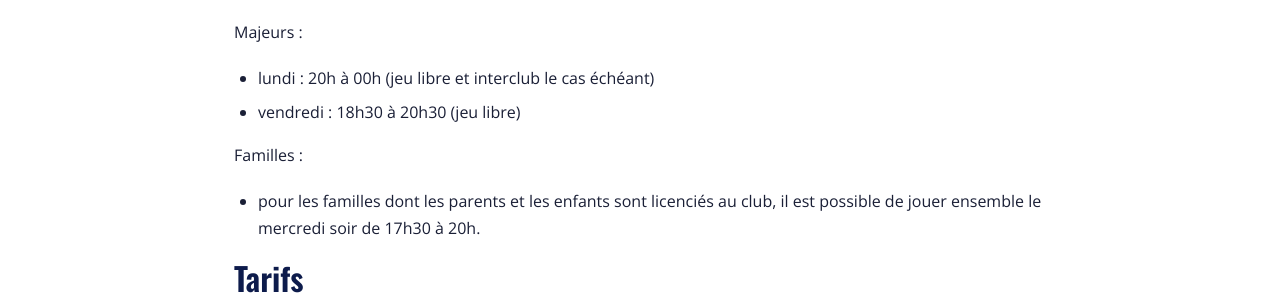
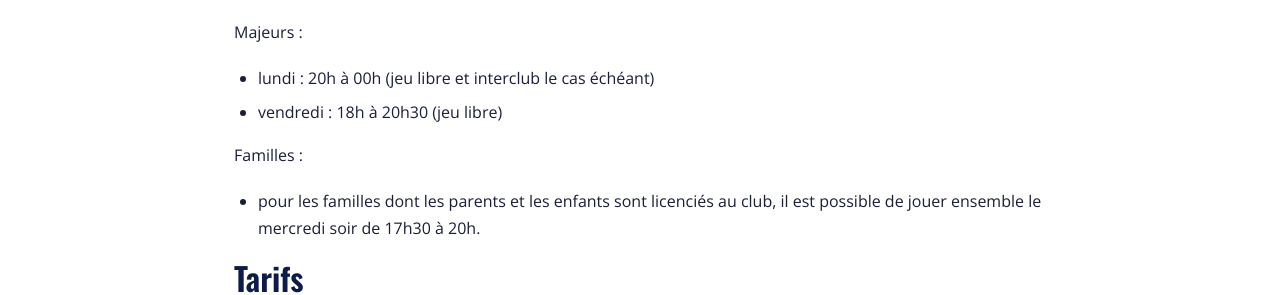
Before and after one commit to AssociationSportiveSaintBranchs/badminton, a Jekyll site: the page built from pricesAndSubscription.md, in a window 1280 px wide and 900 px high. Shown: the part 424-719 px from the top of the window. Built offline with Jekyll 4.4.1, drawn with Linux system fonts in a browser that asks for light colours.

Commit message:
chore() : typo

```diff
--- a/pricesAndSubscription.md
+++ b/pricesAndSubscription.md
@@ -11,7 +11,7 @@ Mineurs, 1h30 par semaine :
 
 Majeurs :
 - lundi : 20h à 00h (jeu libre et interclub le cas échéant)
-- vendredi : 18h30 à 20h30 (jeu libre)
+- vendredi : 18h à 20h30 (jeu libre)
 
 Familles :
 - pour les familles dont les parents et les enfants sont licenciés au club, il est possible de jouer ensemble le mercredi soir de 17h30 à 20h.
```
